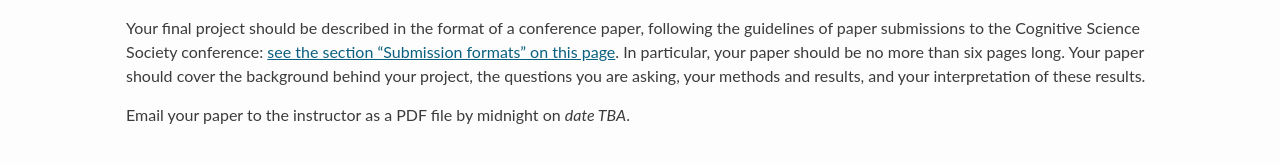
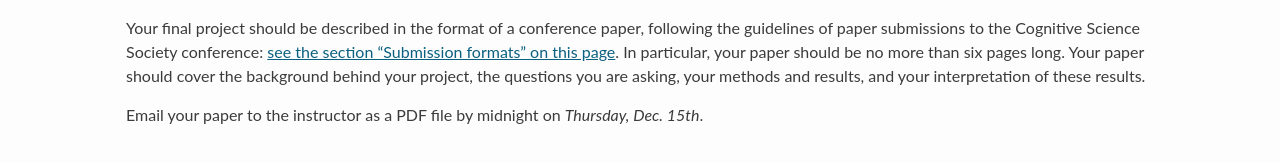
Before and after one commit to stanford-cocolab/cocolab.stanford.edu, a Jekyll site: the page built from psych204-fall2016.md, in a window 1280 px wide and 900 px high, scrolled down 5892 px. Shown: the part 728-891 px from the top of the window. Built offline with Jekyll 4.4.1, drawn with Linux system fonts in a browser that asks for light colours; Markdown is read by kramdown in place of the engine named in the settings; a script that is not in the unit is left out; our own code applies the rules of GitHub Pages for plain Markdown files.

Commit message:
Add due date to site

```diff
--- a/psych204-fall2016.md
+++ b/psych204-fall2016.md
@@ -382,4 +382,4 @@
 you are asking, your methods and results, and your interpretation of
 these results.
 
-Email your paper to the instructor as a PDF file by midnight on *date TBA*.
+Email your paper to the instructor as a PDF file by midnight on *Thursday, Dec. 15th*.
```
